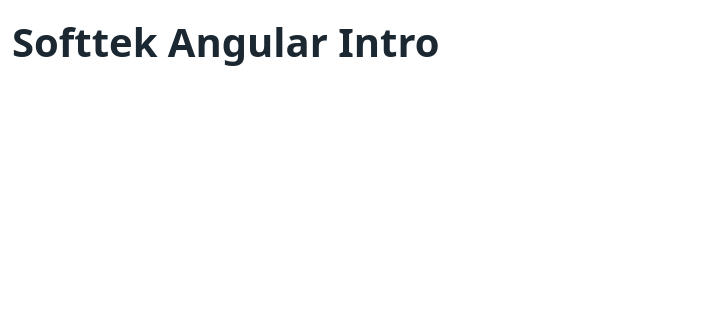
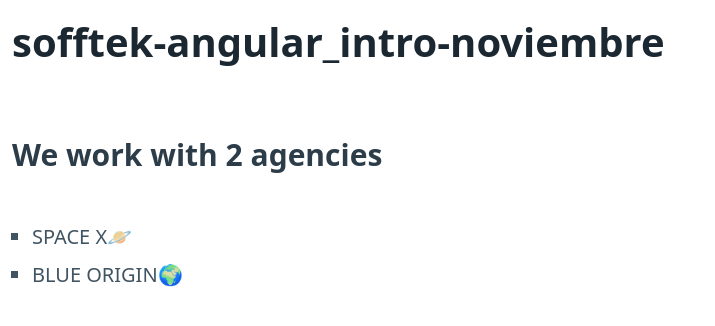
Before and after one commit to AlbertoBasaloLabs/softtek-angular_intro-noviembre, an Angular app: page / in a window 1280 px wide. Shown: the top 326 px of the page, without its empty margins (0-715 px from the left). Built offline with nearby package versions, Linux system fonts and the light colour scheme.

Commit message:
feat: agencies list

```diff
--- a/src/app/app.component.ts
+++ b/src/app/app.component.ts
@@ -3,11 +3,29 @@
 @Component({
   selector: "app-root",
   template: `
-    <h1>Softtek Angular Intro</h1>
+    <h1>{{ title }}</h1>
+    <h3>We work with {{ activeAgenciesCounter }} agencies</h3>
+    <ul>
+      <ng-container *ngFor="let agency of agencies">
+        <li *ngIf="agency.status === 'Active'">
+          <span>{{ agency.name | uppercase }}</span>
+          <span *ngIf="agency.range === 'Interplanetary'">🪐</span>
+          <span *ngIf="agency.range === 'Orbital'">🌍</span>
+        </li>
+      </ng-container>
+    </ul>
     <router-outlet></router-outlet>
   `,
   styles: [],
 })
 export class AppComponent {
   title = "sofftek-angular_intro-noviembre";
+  agencies = [
+    { name: "Space X", range: "Interplanetary", status: "Active" },
+    { name: "Blue Origin", range: "Orbital", status: "Active" },
+    { name: "Virgin Galactic", range: "Orbital", status: "Pending" },
+  ];
+  activeAgenciesCounter = this.agencies.filter(
+    (agency) => agency.status === "Active"
+  ).length;
 }
```
